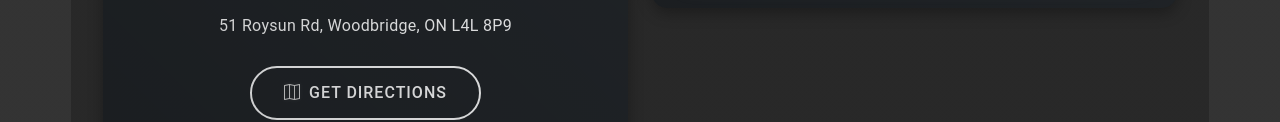
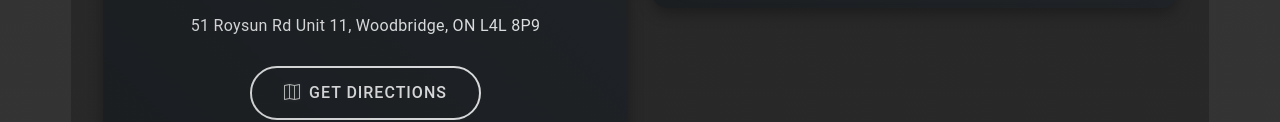
Before and after one commit to Elusive-Agent/RCO, a plain HTML site: page contact.html in a window 1280 px wide. Shown: the part 1111-1233 px from the top of the page. Drawn offline with nearby package versions, Linux system fonts and the light colour scheme.

Commit message:
Initial commit

```diff
--- a/contact.html
+++ b/contact.html
@@ -102,7 +102,7 @@
                                     <i class="bi bi-geo-alt display-6 me-3"></i>
                                     <h3 class="h4 mb-0">Our Location</h3>
                                 </div>
-                                <p>51 Roysun Rd, Woodbridge, ON L4L 8P9</p>
+                                <p>51 Roysun Rd Unit 11, Woodbridge, ON L4L 8P9</p>
                                 <a href="https://maps.google.com/?q=51+Roysun+Rd,+Woodbridge,+ON+L4L+8P9"
                                    class="btn btn-outline-light mt-2"
                                    target="_blank">
```
